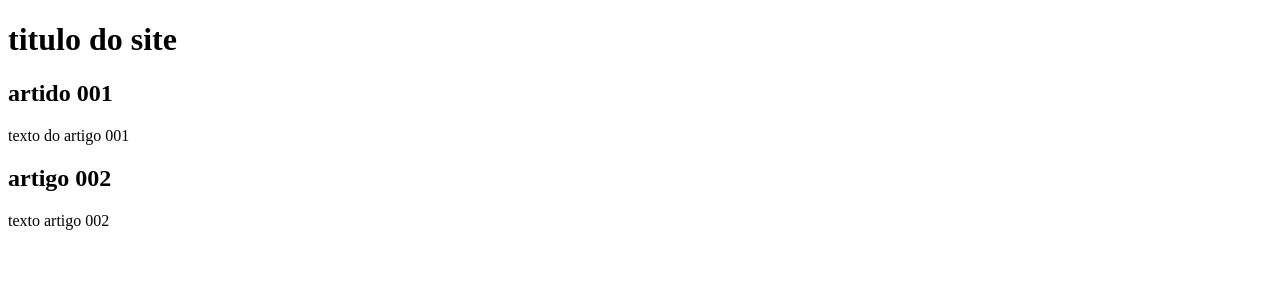
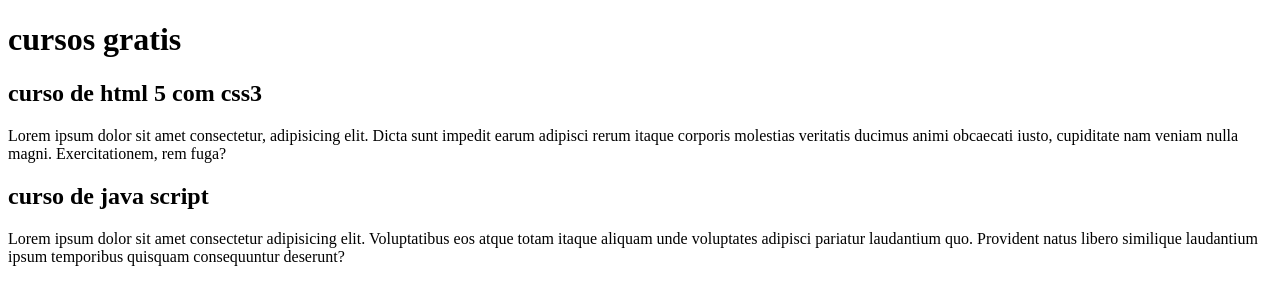
Before and after one commit to GTRALVES/projeto-site, a plain HTML site: page index.html in a window 1280 px wide. Drawn offline with Linux system fonts and the light colour scheme.

Commit message:
comecei a escrever o conteudo

```diff
--- a/index.html
+++ b/index.html
@@ -8,17 +8,17 @@
 <body>
     <main>
        <header>
-        <h1> titulo do site</h1>
+        <h1> cursos gratis</h1>
 
        </header>
 <article>
-<h2>artido 001</h2>
-<p>texto do artigo 001</p>
+<h2>curso de html 5 com css3</h2>
+<p>Lorem ipsum dolor sit amet consectetur, adipisicing elit. Dicta sunt impedit earum adipisci rerum itaque corporis molestias veritatis ducimus animi obcaecati iusto, cupiditate nam veniam nulla magni. Exercitationem, rem fuga?</p>
 
 </article>
 <article>
-<h2>artigo 002</h2>
-<p>texto artigo 002</p>
+<h2>curso de java script</h2>
+<p>Lorem ipsum dolor sit amet consectetur adipisicing elit. Voluptatibus eos atque totam itaque aliquam unde voluptates adipisci pariatur laudantium quo. Provident natus libero similique laudantium ipsum temporibus quisquam consequuntur deserunt?</p>
 
 </article>
 
```
